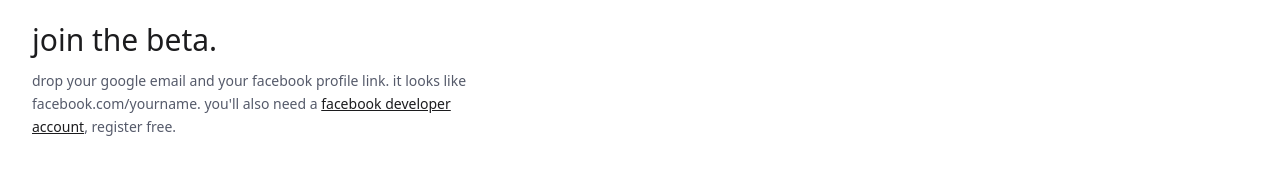
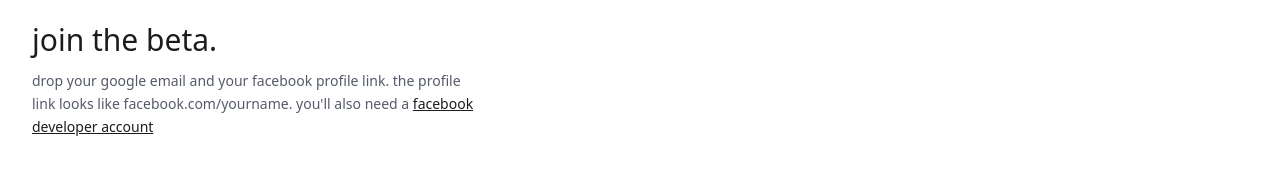
Before and after one commit to abena07/publr, a React (Vite) app in the folder frontend/: page /join in a window 1280 px wide. Shown: the part 205-375 px from the top of the page. Built offline with nearby package versions, Linux system fonts and the light colour scheme; no server answers.

Commit message:
tweak to join page

```diff
--- a/frontend/src/pages/Join.tsx
+++ b/frontend/src/pages/Join.tsx
@@ -62,9 +62,9 @@ export default function Join() {
               )}
               <h1 className="text-3xl font-medium text-[#1c1c1e]">join the beta.</h1>
               <p className="text-sm text-[#555a6a] leading-relaxed">
-                drop your google email and your facebook profile link. it looks like facebook.com/yourname. you'll also need a{" "}
+                drop your google email and your facebook profile link. the profile link looks like facebook.com/yourname. you'll also need a{" "}
                 <a href="https://developers.facebook.com" target="_blank" rel="noopener noreferrer" className="underline text-[#1c1c1e]">facebook developer account</a>
-                , register free.
+
               </p>
             </div>
 
```
